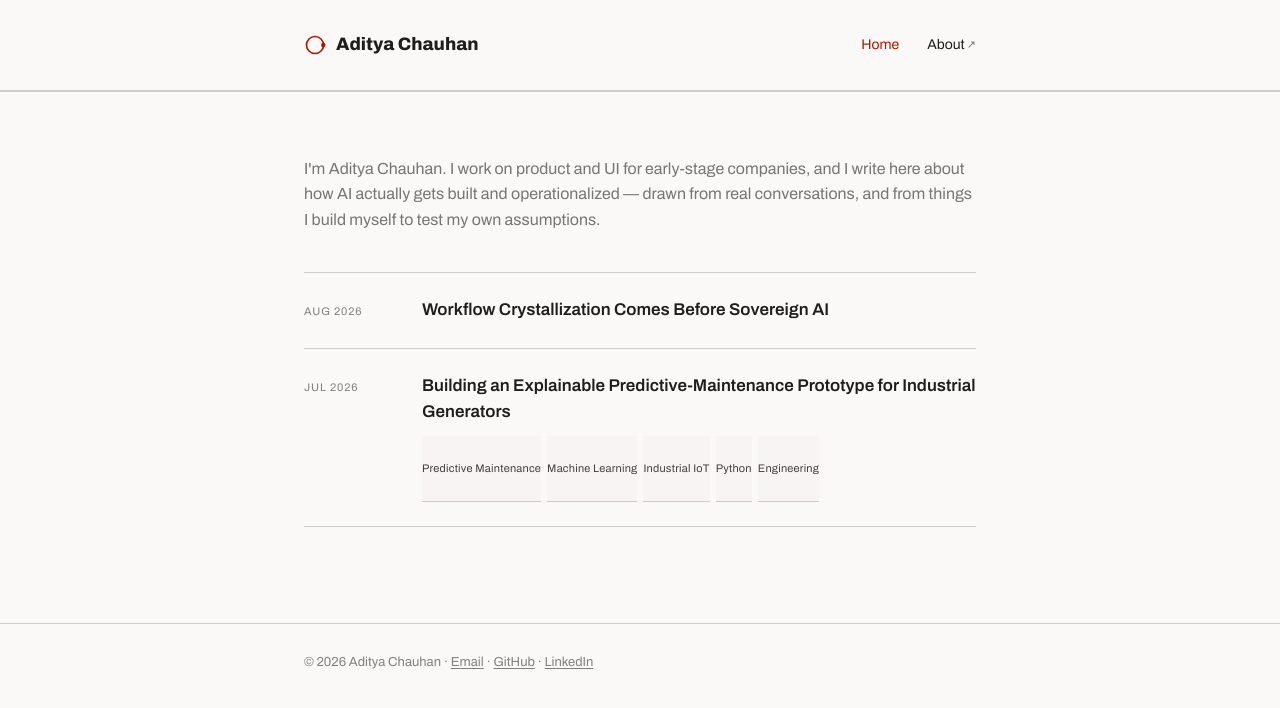
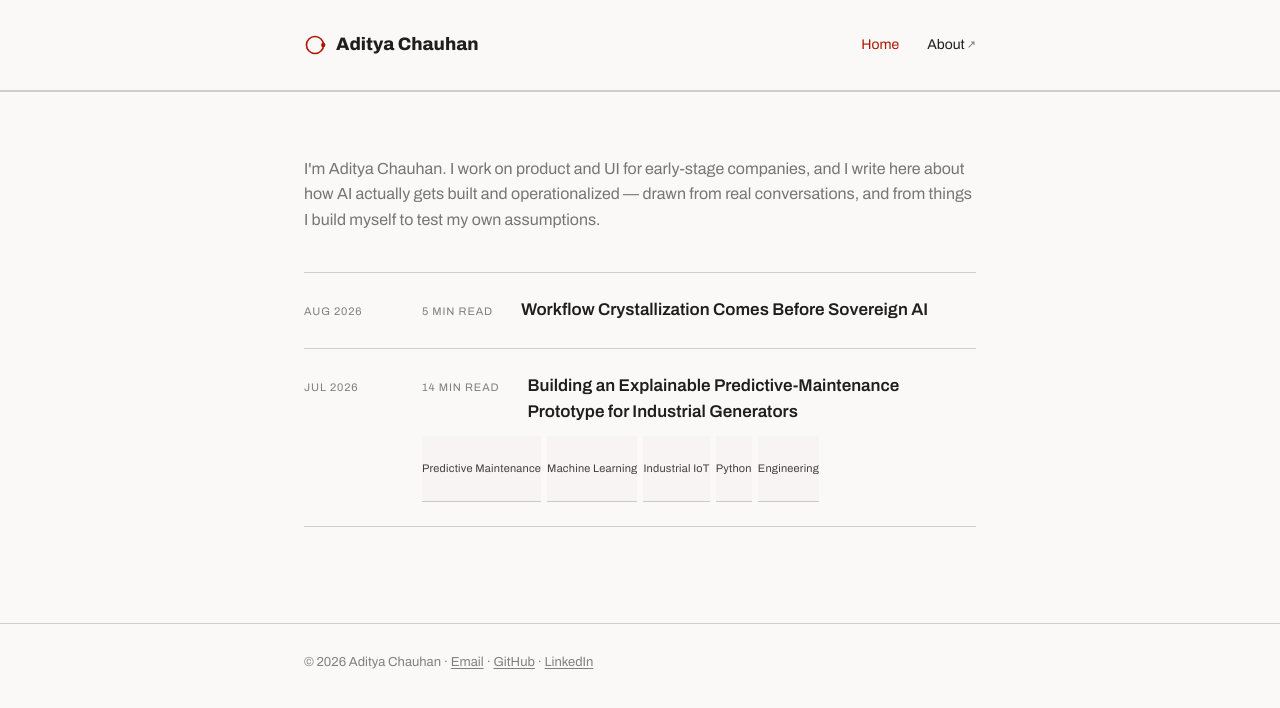
Before and after one commit to eddychn/eddychn.github.io, a Jekyll site: the page built from index.md, in a window 1280 px wide. Shown: the top 708 px of the page. Built offline with Jekyll 4.4.1, drawn with Linux system fonts in a browser that asks for light colours.

Commit message:
Add reading time to homepage post cards
Computed from actual word count (strip_html | number_of_words / 200wpm,
rounded up), not hardcoded — stays accurate automatically as posts are
edited or added. Styled to match the existing date treatment, no new
column width, so it doesn't disturb the alignment on posts without it.

Co-Authored-By: Claude Sonnet 5 <noreply@anthropic.com>

```diff
--- a/_layouts/home.html
+++ b/_layouts/home.html
@@ -5,9 +5,12 @@ layout: default
   <p class="intro">I'm Aditya Chauhan. I work on product and UI for early-stage companies, and I write here about how AI actually gets built and operationalized — drawn from real conversations, and from things I build myself to test my own assumptions.</p>
   <ul class="post-list">
     {% for post in site.posts %}
+    {% assign words = post.content | strip_html | number_of_words %}
+    {% assign reading_time = words | divided_by: 200.0 | ceil %}
     <li>
       <div class="post-list-main">
         <span class="post-date">{{ post.date | date: "%b %Y" }}</span>
+        <span class="post-reading-time">{{ reading_time }} min read</span>
         <a class="post-link" href="{{ post.url | relative_url }}">{{ post.title }}</a>
       </div>
       {% if post.tags and post.tags.size > 0 %}
--- a/assets/css/style.css
+++ b/assets/css/style.css
@@ -24,7 +24,8 @@ main.site-shell { padding-top: 64px; padding-bottom: 96px; min-height: 40vh; }
 .post-list { list-style: none; padding: 0; margin: 0; border-top: 1px solid var(--color-divider); }
 .post-list li { padding: 24px 0; border-bottom: 1px solid var(--color-divider); }
 .post-list-main { display: flex; gap: 28px; align-items: baseline; }
-.post-date { font-size: 11px; letter-spacing: 0.08em; text-transform: uppercase; color: color-mix(in srgb, var(--color-text) 55%, transparent); min-width: 90px; flex-shrink: 0; }
+.post-date, .post-reading-time { font-size: 11px; letter-spacing: 0.08em; text-transform: uppercase; color: color-mix(in srgb, var(--color-text) 55%, transparent); flex-shrink: 0; }
+.post-date { min-width: 90px; }
 .post-link { font-size: 17px; font-weight: 600; text-decoration: none; color: var(--color-text); }
 .post-link:hover { color: var(--color-accent-700); }
 .post-list-tags { list-style: none; display: flex; flex-wrap: wrap; gap: 6px; margin: 10px 0 0; padding: 0 0 0 118px; }
```
